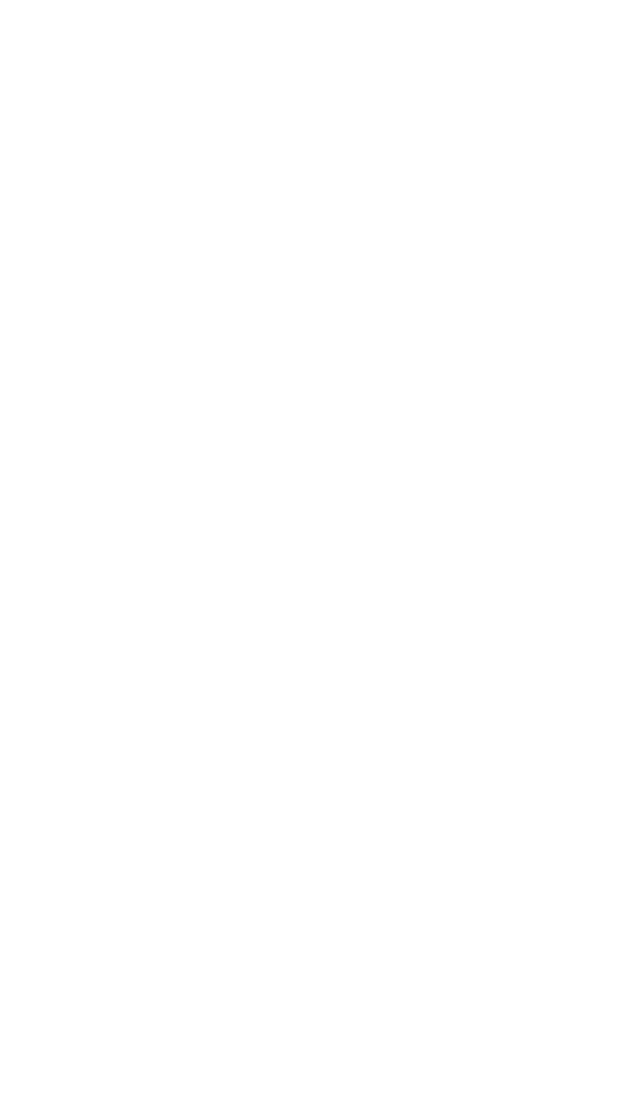
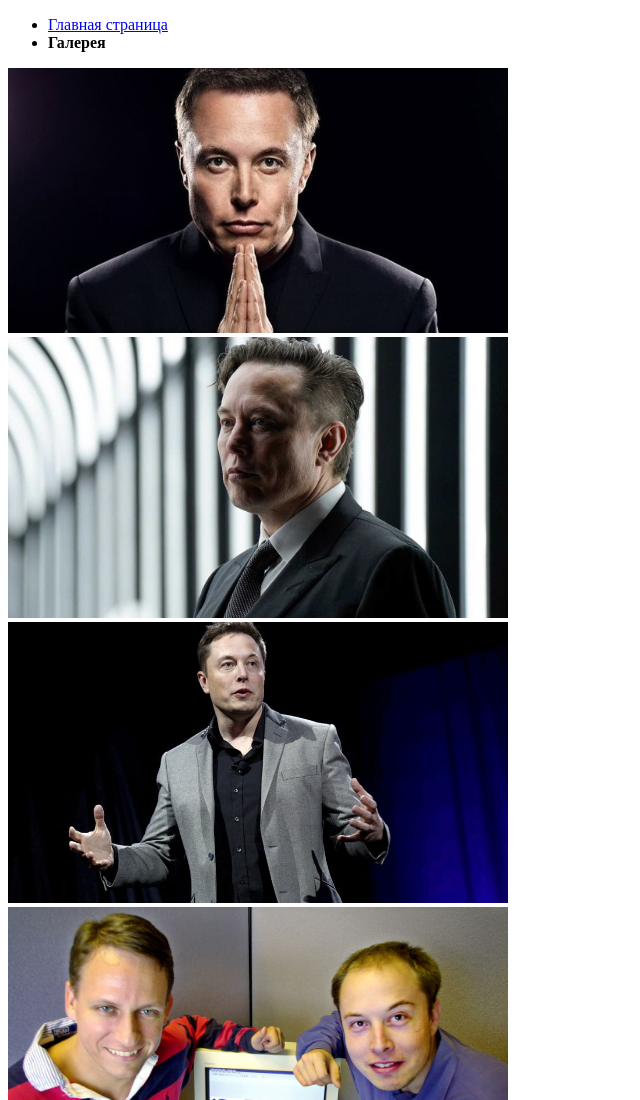
Before and after one commit to Sviat420/Lesson-5-HW, a plain HTML site: page gallery.html in a window 1280 px wide. Shown: the top 1100 px of the page, without its empty margins (0-640 px from the left). Before the commit the page ends 800 px from the top, so only its background shows below. Drawn offline with Linux system fonts and the light colour scheme.

Commit message:
add images in gallery.html

```diff
--- a/gallery.html
+++ b/gallery.html
@@ -9,6 +9,20 @@
 </head>
 
 <body>
+  <header>
+    <ul>
+      <li><a href="/index.html">Главная страница</a></li>
+      <li><b>Галерея</b></li>
+    </ul>
+  </header>
+  <main>
+    <img src="/images/elon-musk-.jpeg" alt="elon1" width="500"><br>
+    <img src="/images/elon-musk-photo.jpeg" alt="elontitle" width="500"><br>
+    <img src="/images/elon2.jpeg" alt="elon2" width="500"><br>
+    <img src="/images/elon3.webp" alt="elon3" width="500"><br>
+    <img src="/images/eloncybertruck.jpeg" alt="eloncybertruck" width="500"><br>
+    <img src="/images/elondepp.jpeg" alt="elondepp" width="500">
+  </main>
 </body>
 
 </html>
```
